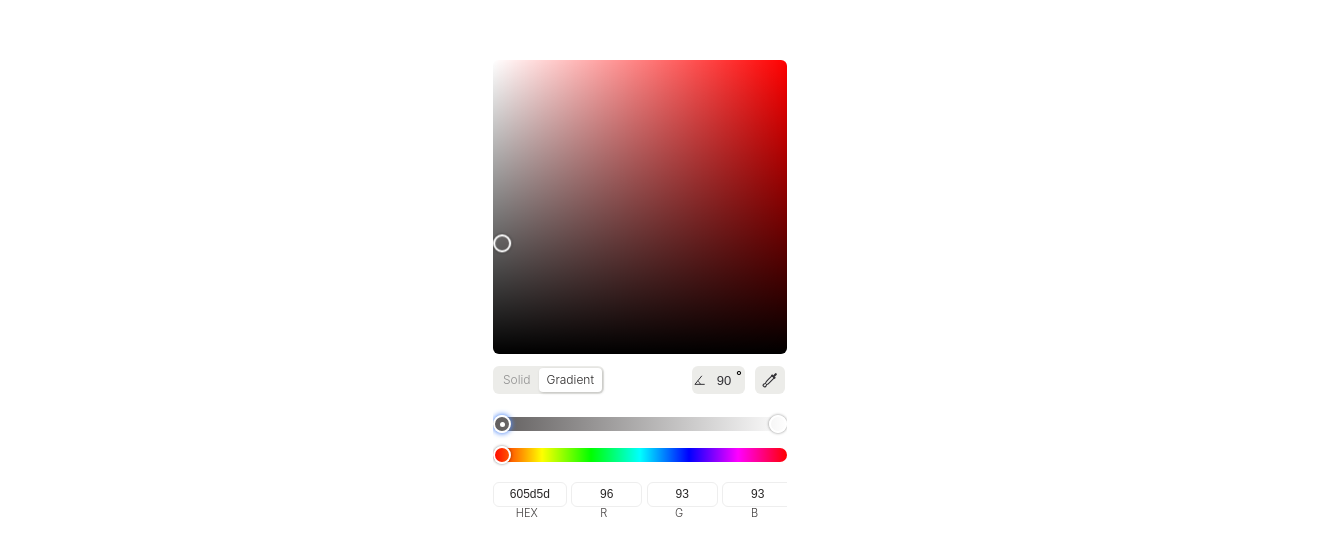
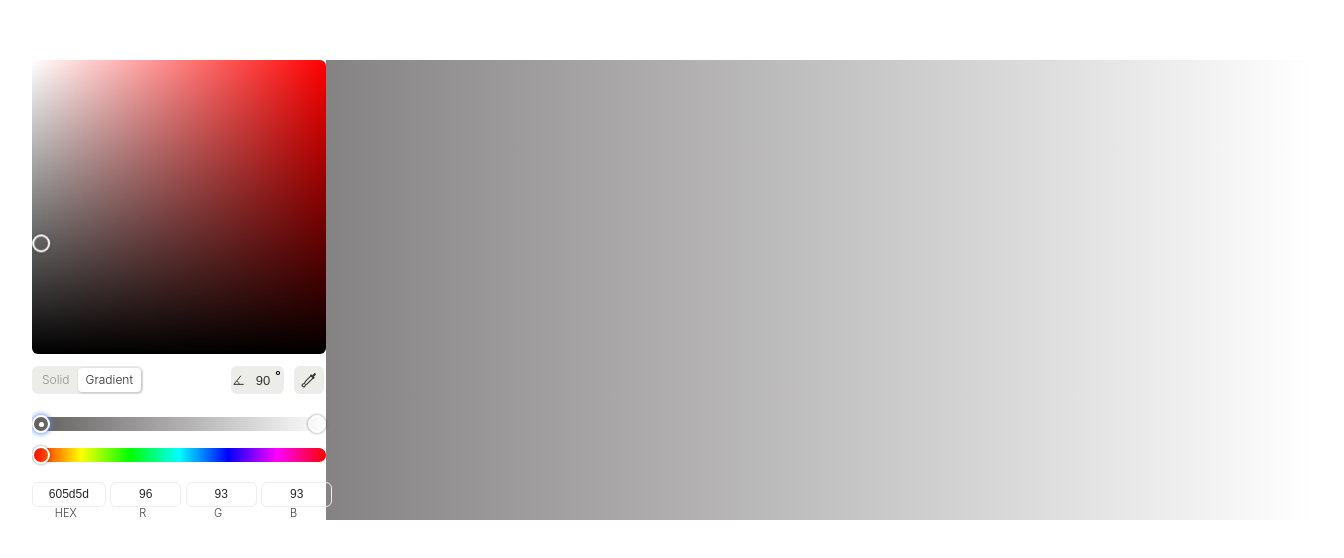
Before and after one commit to thomasalbertini/color-picker, a React (Vite) app: page / in a window 1280 px wide. Shown: the part 110-668 px from the top of the page, 1344 px wide, since content can reach past the window. Built offline with nearby package versions, Linux system fonts and the light colour scheme.

Commit message:
poc working

```diff
--- a/src/App.jsx
+++ b/src/App.jsx
@@ -8,7 +8,7 @@ function App() {
   );
 
   return (
-    <div style={{overflow:"hidden"}}>
+    <div style={{overflow:"hidden", background: color.toLowerCase(), width: "100vw", height: "100%"}}>
       <ColorPicker
         value={color}
         onChange={setColor}
--- a/src/Picker/components/GradientBar.tsx
+++ b/src/Picker/components/GradientBar.tsx
@@ -104,7 +104,10 @@ const GradientBar = () => {
   const addPoint = (e: any) => {
     const left = getHandleValue(e)
     const newColors = [
-      ...colors.map((c: any) => ({ ...c, value: low(c) })),
+      ...colors.map((c: any) => {
+        console.log(c)
+        return { ...c, value: low(c) }
+      }),
       { value: currentColor, left: left },
     ]?.sort((a, b) => a.left - b.left)
     createGradientStr(newColors)
@@ -125,6 +128,7 @@ const GradientBar = () => {
     if (dragging) return;
     addPoint(e)
     setDragging(true)
+    handleGradient(currentColor, getHandleValue(e))
   }
 
   const handleMove = (e: any) => {
```
